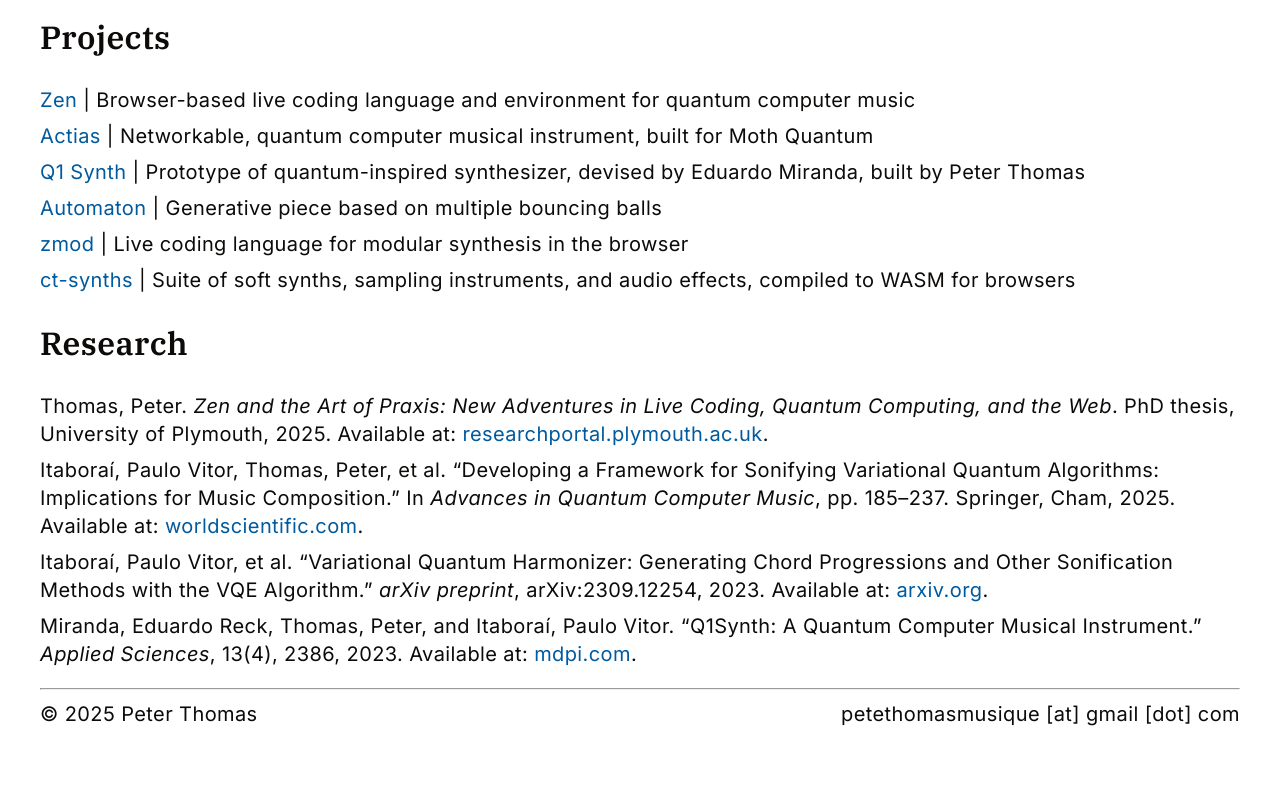
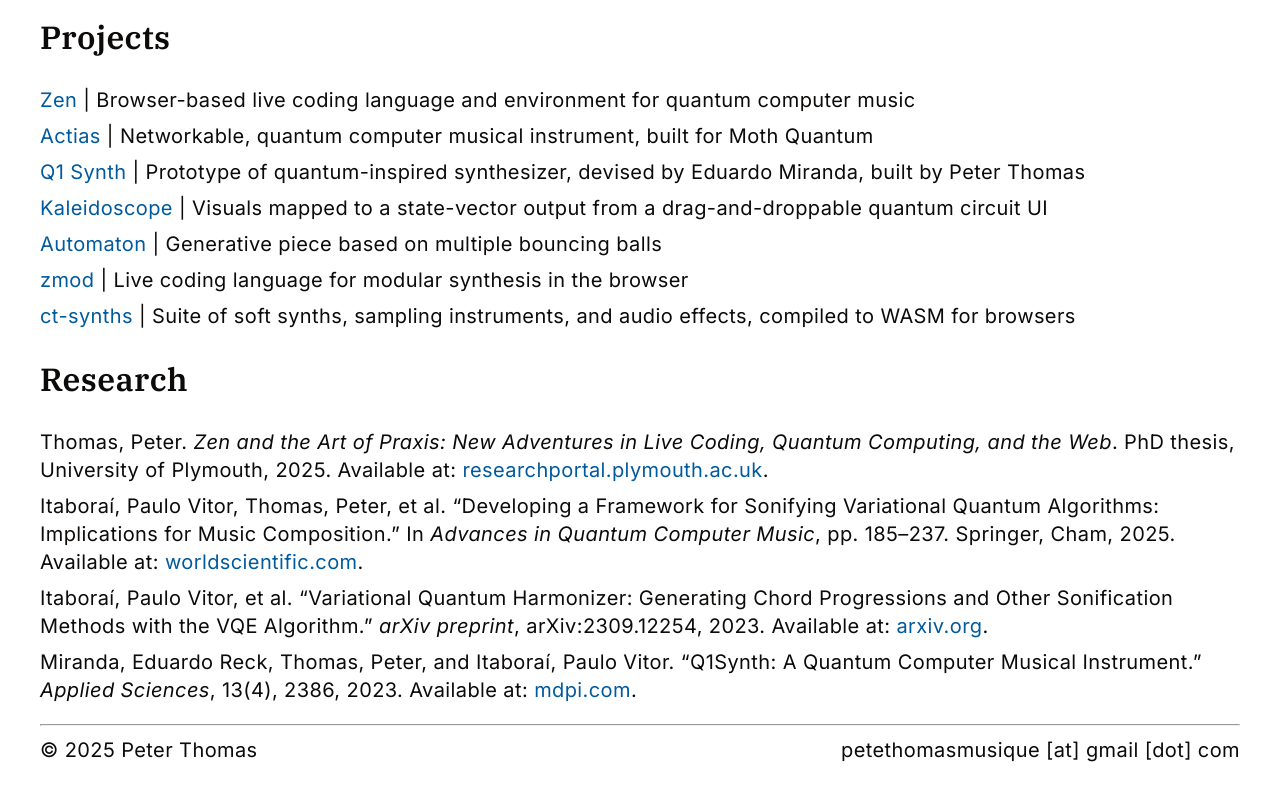
Before and after one commit to cephasteom/website2025, a website built with Vite: page index.html in a window 1280 px wide. Shown: the part 1169-1969 px from the top of the page. Built offline with nearby package versions, Linux system fonts and the light colour scheme.

Commit message:
kaleidoscope project

```diff
--- a/index.html
+++ b/index.html
@@ -115,6 +115,7 @@
         <li><a target="_blank" href="https://zen.cephasteom.co.uk">Zen</a> | Browser-based live coding language and environment for quantum computer music</li>
         <li><a target="_blank" href="https://actias.mothquantum.com/">Actias</a> | Networkable, quantum computer musical instrument, built for Moth Quantum</li>
         <li><a target="_blank" href="https://iccmr-q1synth.cephasteom.co.uk/">Q1 Synth</a> | Prototype of quantum-inspired synthesizer, devised by Eduardo Miranda, built by Peter Thomas</li>
+        <li><a target="_blank" href="https://kaleidoscope.cephasteom.co.uk/">Kaleidoscope</a> | Visuals mapped to a state-vector output from a drag-and-droppable quantum circuit UI</li>
         <li><a target="_blank" href="https://mots.cephasteom.co.uk/">Automaton</a> | Generative piece based on multiple bouncing balls</li>
         <li><a target="_blank" href="https://github.com/cephasteom/zmod">zmod</a> | Live coding language for modular synthesis in the browser</li>
         <li><a target="_blank" href="https://github.com/cephasteom/ct-synths">ct-synths</a> | Suite of soft synths, sampling instruments, and audio effects, compiled to WASM for browsers</li>
```
